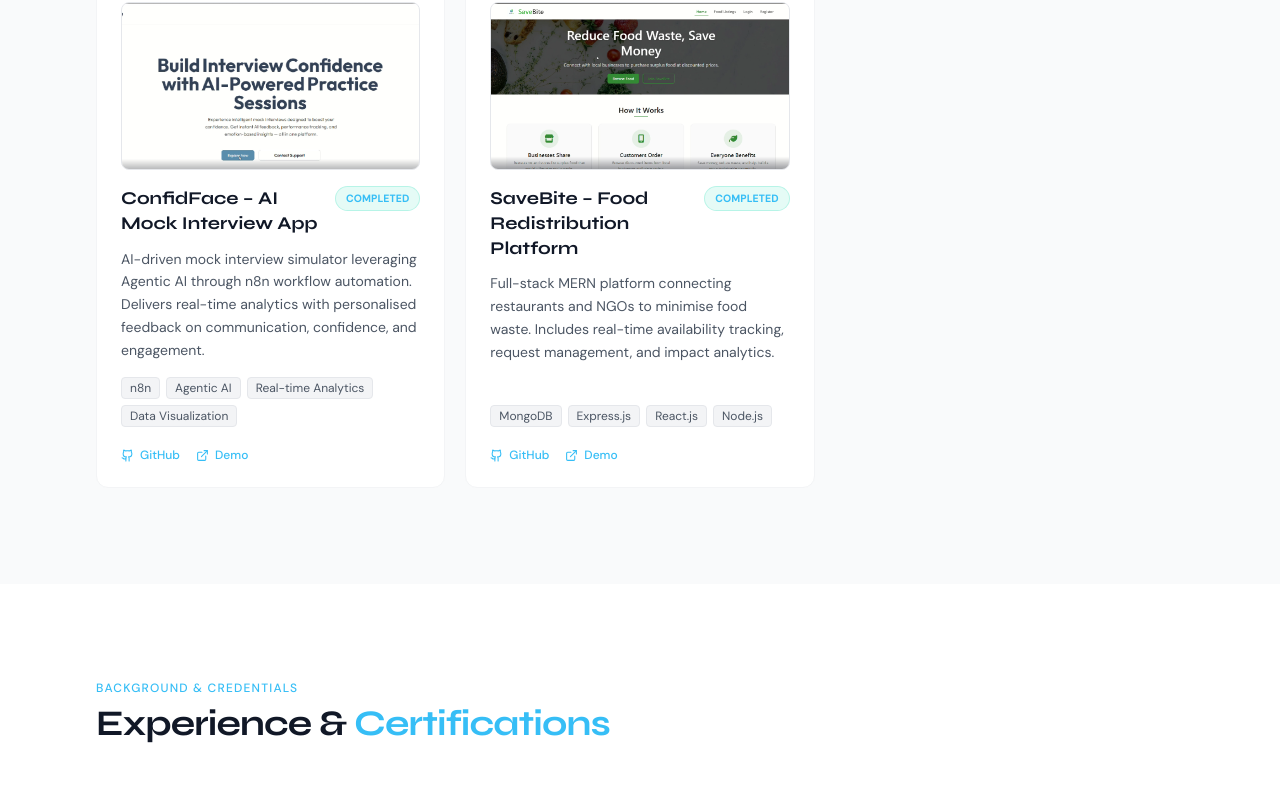
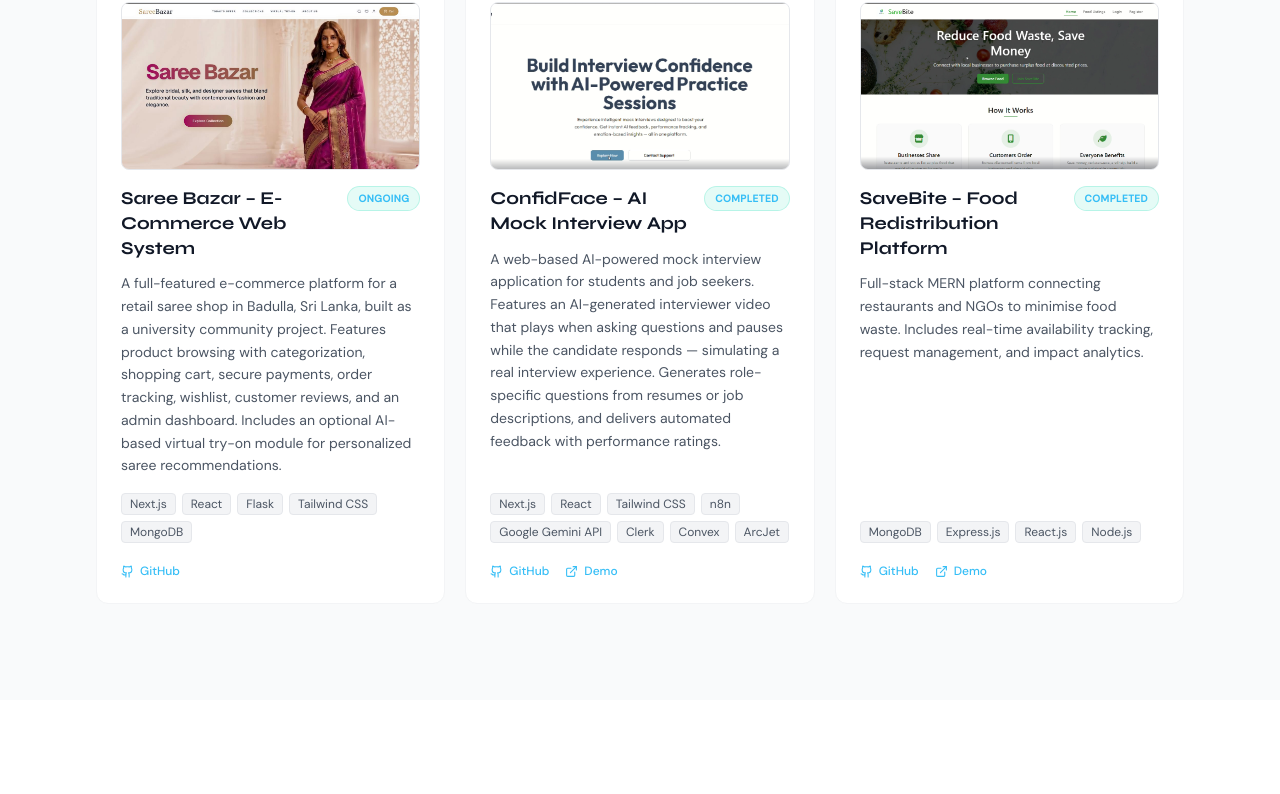
Before and after one commit to AhmedHaseen/ahmed-haseen-portfolio, a React (Create React App) app: page / in a window 1280 px wide. Shown: the part 4424-5218 px from the top of the page. Built offline with nearby package versions, Linux system fonts and the light colour scheme.

Commit message:
add project section

```diff
--- a/src/data/portfolioData.js
+++ b/src/data/portfolioData.js
@@ -1,4 +1,5 @@
 import ConfidFaceImage from "../assets/Confidface_img.png";
+import SareeBazarImage from "../assets/community_ui.jpg";
 import SaveBiteImage from "../assets/SaveBite_WebApp_Img.png";
 import SQLProjImage from "../assets/SQL_Proj_Img.png";
 import BIDataInsightImg from "../assets/BI_Data Insight_Img.png";
@@ -180,12 +181,32 @@
     featured: true,
   },
   {
+    title: "Saree Bazar – E-Commerce Web System",
+    status: "Ongoing",
+    category: "web",
+    desc: "A full-featured e-commerce platform for a retail saree shop in Badulla, Sri Lanka, built as a university community project. Features product browsing with categorization, shopping cart, secure payments, order tracking, wishlist, customer reviews, and an admin dashboard. Includes an optional AI-based virtual try-on module for personalized saree recommendations.",
+    image: SareeBazarImage,
+    tech: ["Next.js", "React", "Flask", "Tailwind CSS", "MongoDB"],
+    github: "https://github.com/kaveenskn/SareeBazar",
+    demo: "",
+    featured: false,
+  },
+  {
     title: "ConfidFace – AI Mock Interview App",
     status: "Completed",
     category: "web",
-    desc: "AI-driven mock interview simulator leveraging Agentic AI through n8n workflow automation. Delivers real-time analytics with personalised feedback on communication, confidence, and engagement.",
+    desc: "A web-based AI-powered mock interview application for students and job seekers. Features an AI-generated interviewer video that plays when asking questions and pauses while the candidate responds — simulating a real interview experience. Generates role-specific questions from resumes or job descriptions, and delivers automated feedback with performance ratings.",
     image: ConfidFaceImage,
-    tech: ["n8n", "Agentic AI", "Real-time Analytics", "Data Visualization"],
+    tech: [
+      "Next.js",
+      "React",
+      "Tailwind CSS",
+      "n8n",
+      "Google Gemini API",
+      "Clerk",
+      "Convex",
+      "ArcJet",
+    ],
     github: "https://github.com/AhmedHaseen/ConfidFace-Web-App",
     demo: "https://canva.link/4qq04ozyjoox918",
     featured: true,
```
Also changed, not shown: src/assets/community_ui.jpg (added).
